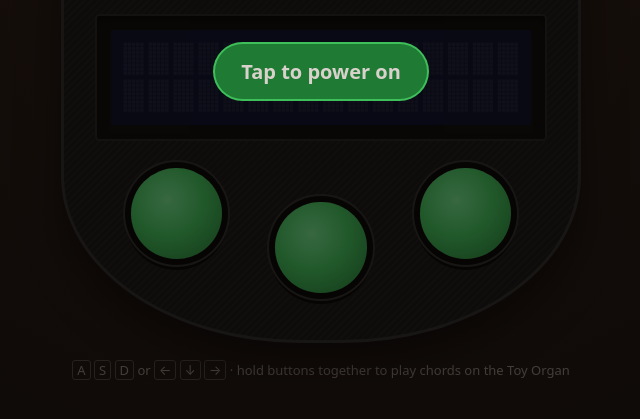
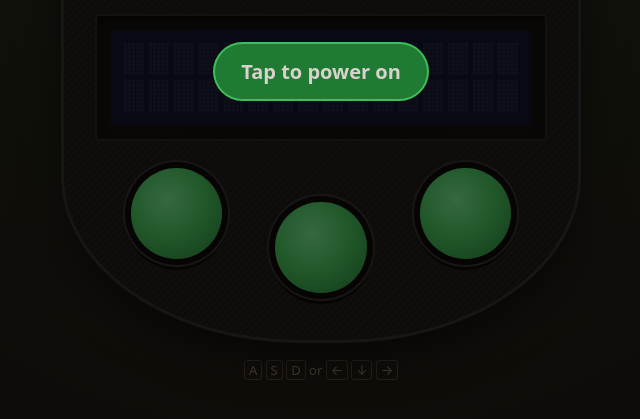
Before and after one commit to bradmartin333/BoopQuest, a plain HTML site: page Web/index.html in a window 1280 px wide. Shown: the part 329-748 px from the top of the page, without its empty margins (319-959 px from the left). Drawn offline with Linux system fonts and the light colour scheme.

Commit message:
update background color and simplify hint text in index.html

```diff
--- a/Web/index.html
+++ b/Web/index.html
@@ -28,7 +28,7 @@
         }
 
         body {
-            background: radial-gradient(ellipse at 50% 30%, #2b1d16 0%, var(--page) 70%);
+            background: radial-gradient(ellipse at 50% 30%, #162b18 0%, var(--page) 70%);
             color: var(--ink);
             font-family: system-ui, -apple-system, "Segoe UI", sans-serif;
             display: flex;
@@ -207,7 +207,7 @@
             </div>
         </div>
         <p class="hint">
-            <span class="key-hint"><kbd>A</kbd> <kbd>S</kbd> <kbd>D</kbd> or <kbd>←</kbd> <kbd>↓</kbd> <kbd>→</kbd> · hold buttons together to play chords on the Toy Organ</span>
+            <span class="key-hint"><kbd>A</kbd> <kbd>S</kbd> <kbd>D</kbd> or <kbd>←</kbd> <kbd>↓</kbd> <kbd>→</kbd></span>
             <span class="touch-hint">Use several fingers to play chords on the Toy Organ</span>
         </p>
     </main>
```
